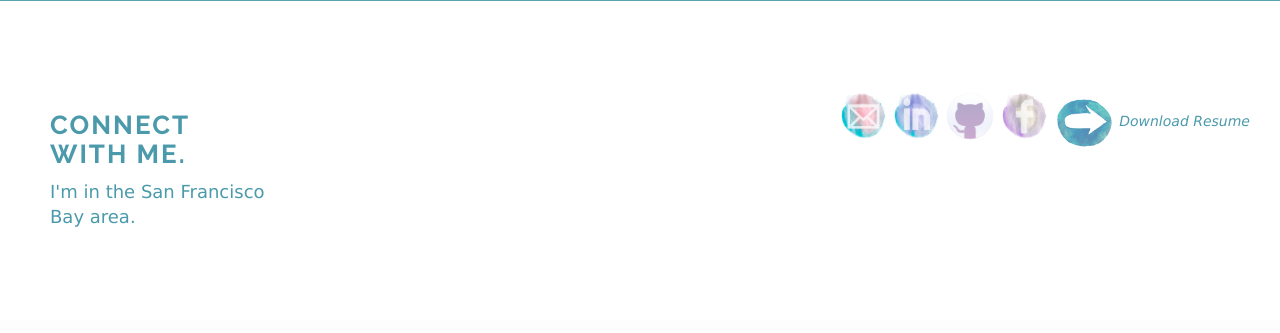
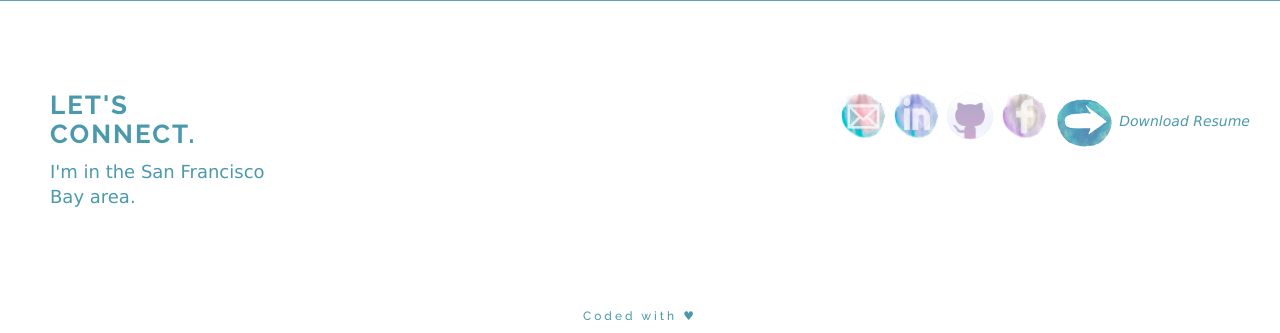
Before and after one commit to veronicaerick/personal-website, a PHP site: page / in a window 1280 px wide. Shown: the part 4089-4422 px from the top of the page. Before the commit the page ends 4316 px from the top, so only its background shows below. Run offline with PHP 8.4, Linux system fonts and the light colour scheme; some libraries are stand-ins or nearby versions.

Commit message:
chaged header

```diff
--- a/css/style.css
+++ b/css/style.css
@@ -682,6 +685,22 @@ h2 {
   padding-top: 1.2em;
   font-size: 10px;
   font-weight: medium;
+}
+
+.footer-text {
+  text-align: center;
+  font-family: "Ostrich Sans", "Raleway", Verdana;
+  font-size: 12px;
+  color:#4b9aab;
+  letter-spacing: 3px;
+}
+
+.cloud {
+  width: 70px;
+}
+
+#footer-tag {
+  margin-top: -10px;
 }
 
 /*hover effecs*/
--- a/home.html
+++ b/home.html
@@ -14,10 +14,7 @@
 <script src="https://use.fontawesome.com/1c16d1a5b8.js"></script>
 <script src="http://maxcdn.bootstrapcdn.com/bootstrap/3.3.7/js/bootstrap.min.js"></script>
 <script src="http://cdnjs.cloudflare.com/ajax/libs/modernizr/2.8.2/modernizr.js"></script>
-
-
-  <link rel="stylesheet" href="https://cdnjs.cloudflare.com/ajax/libs/animate.css/3.5.2/animate.min.css">
-
+<link rel="stylesheet" href="https://cdnjs.cloudflare.com/ajax/libs/animate.css/3.5.2/animate.min.css">
 
 </head>
 <!-- loading animation -->
@@ -34,13 +31,13 @@
     <div class="se-pre-con"></div>
         <div class="main-section">
             <div class="top">
-                <img id="logo-vee" style="width: 290px;"src="images/veelogo3.png">
+                <!-- <img id="logo-vee" style="width: 290px;"src="images/veelogo3.png"> -->
                 <h2>
             </div>
             <div class="section-content wow fadeInUp">
-                <h1 class="title-FE hvr-float-shadow">FRONT-END DEVELOPER</h1>
+                <h1 class="title-FE hvr-float-shadow">Front End <img class="cloud" src="images/cloud.png"> UX</h1>
                 <div class="small"><em></em></div>
-                <p  lass="title-small">Let's build together</p>
+                <p class="title-small">Let's build together</p>
                 <div class="arrow">
                     <i  class="fa fa-angle-double-down" aria-hidden="true" style="font-size: 30px;"></i>
                 </div>
@@ -154,49 +151,49 @@
                 </div>
                 <div class="content">
                     <div class="progress-element">
-                        <div class="dual-col">
+                        <div class="skill">
                             <h2>HTML</h2>
                             <div class="progress-container">
                                 <div class="progressbar" style="width:90%"></div>
                             </div>
                         </div>
-                        <div class="dual-col">
+                        <div class="skill">
                             <h2>CSS</h2>
                             <div class="progress-container">
                                 <div class="progressbar" style="width:90%"></div>
                             </div>
                         </div>
-                        <div class="dual-col">
+                        <div class="skill">
                             <h2>Javascript</h2>
                             <div class="progress-container">
                                 <div class="progressbar" style="width:70%"></div>
                             </div>
                         </div>
-                        <div class="dual-col">
+                        <div class="skill">
                             <h2>Python</h2>
                             <div class="progress-container">
                                 <div class="progressbar" style="width:70%"></div>
                             </div>
                         </div>
-                        <div class="dual-col">
+                        <div class="skill">
                             <h2>Flask</h2>
                             <div class="progress-container">
                                 <div class="progressbar" style="width:60%"></div>
                             </div>
                         </div>
-                        <div class="dual-col">
+                        <div class="skill">
                             <h2>Wordpress</h2>
                             <div class="progress-container">
                                 <div class="progressbar" style="width:50%"></div>
                             </div>
                         </div>
-                        <div class="dual-col">
+                        <div class="skill">
                             <h2>React</h2>
                             <div class="progress-container">
                                 <div class="progressbar" style="width:60%"></div>
                             </div>
                         </div>
-                        <div class="dual-col">
+                        <div class="skill">
                             <h2>Redux</h2>
                             <div class="progress-container">
                                 <div class="progressbar" style="width:60%"></div>
@@ -256,8 +253,8 @@
         <div class="parent-contact">
             <div class="section white-background">
                 <div class="section-content wow fadeInUp">
-                    <div class="title">
-                        <h1 style="padding-top:10px;">Connect With Me.</h1>
+                    <div class="title" id="footer-tag">
+                        <h1>Let's connect.</h1>
                         <p>I'm in the San Francisco Bay area.</p>
                     </div>
                         <div class="contacts">
@@ -269,13 +266,22 @@
                     </div>
                  </div>
             </div>
+            <h6 class="footer-text">Coded with &hearts;</h6>
         </div>
         <!-- CONTACT-->
         <!-- WOW js init -->
         <script>
           new WOW().init();
         </script>
-            <!-- google analytics -->
+
+<script type="text/javascript">$(document).ready(function() {
+   setTimeout(function(){
+     $('body').addClass('loaded');
+     $('h1').css('color','#222222');
+   }, 3000);
+
+ });</script>
+             <!-- google analytics -->
                     <script>
               (function(i,s,o,g,r,a,m){i['GoogleAnalyticsObject']=r;i[r]=i[r]||function(){
               (i[r].q=i[r].q||[]).push(arguments)},i[r].l=1*new Date();a=s.createElement(o),
@@ -286,13 +292,6 @@
               ga('send', 'pageview');
 
 </script>
-<script type="text/javascript">$(document).ready(function() {
-   setTimeout(function(){
-     $('body').addClass('loaded');
-     $('h1').css('color','#222222');
-   }, 3000);
-
- });</script>
  <script src="https://code.jquery.com/jquery-2.2.4.js" integrity="sha256-iT6Q9iMJYuQiMWNd9lDyBUStIq/8PuOW33aOqmvFpqI=" crossorigin="anonymous"></script>
 </body>
 </html>
```
Also changed, not shown: other parts of css/style.css (+17 -14 lines), images/cloud.png (added), 1 other file.
